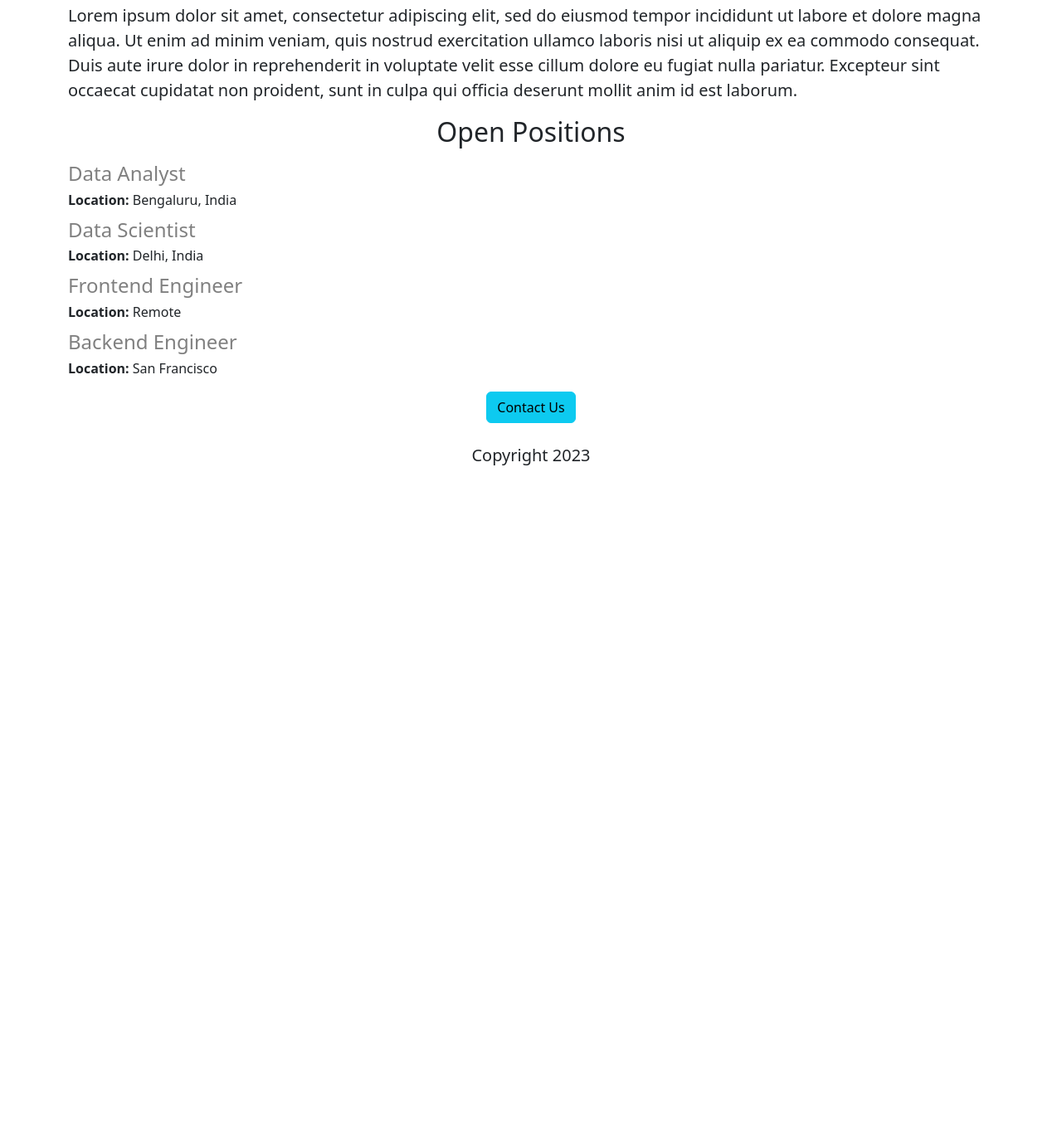
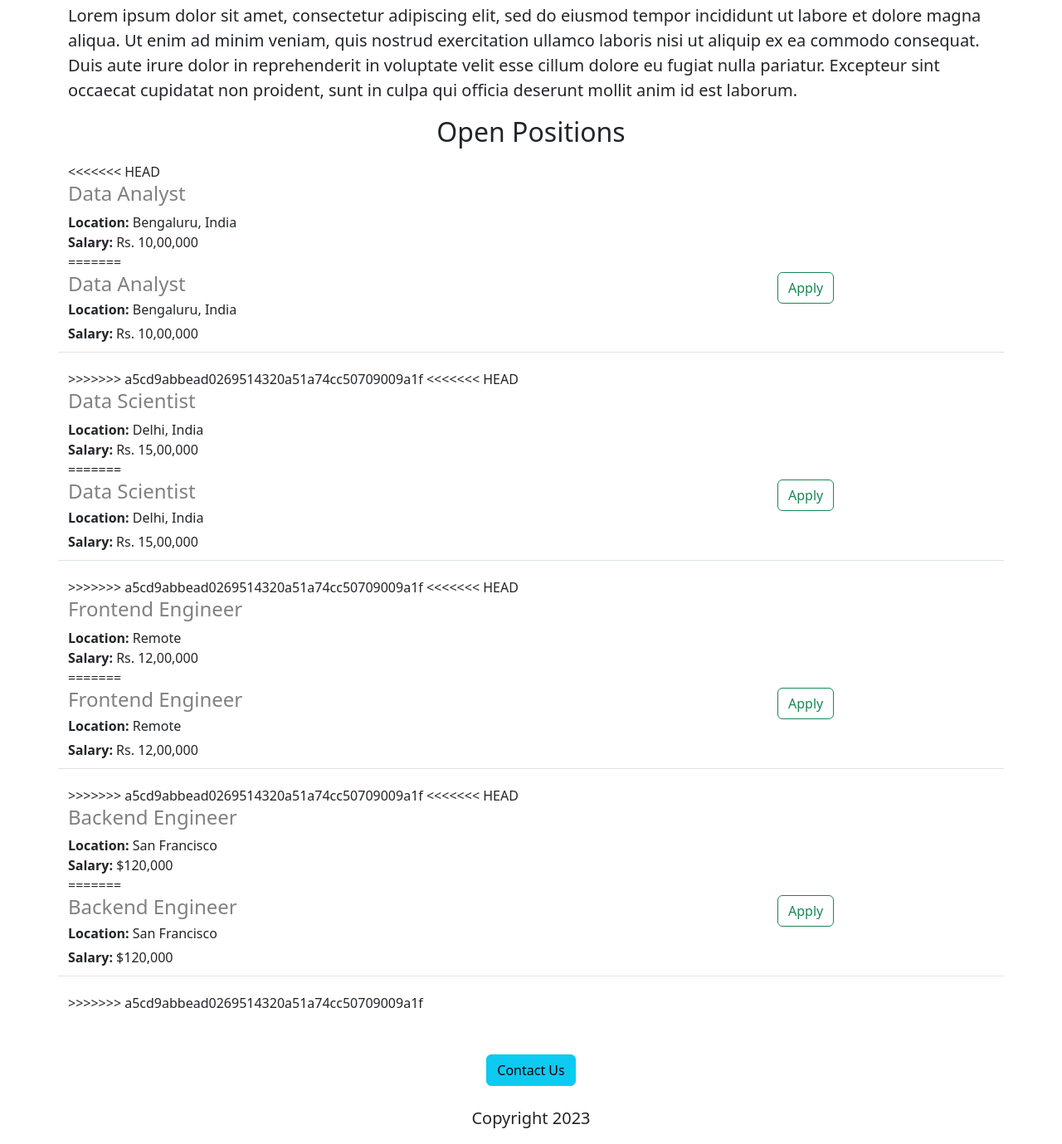
Before and after one commit to Triz-tan/thesis-website, a Flask app: page / in a window 1280 px wide. Shown: the part 754-2133 px from the top of the page at 83% size. Before the commit the page ends 1315 px from the top, so only its background shows below. Run offline with Flask 3, Linux system fonts and the light colour scheme.

Commit message:
Update home.html

```diff
--- a/app.py
+++ b/app.py
@@ -1,4 +1,4 @@
-from flask import Flask, render_template
+from flask import Flask, render_template, jsonify
 
 app = Flask(__name__)
 
@@ -36,5 +36,9 @@ JOBS = [
 def hello_world():
   return render_template('home.html', jobs=JOBS)
 
+@app.route("/api/jobs")
+def list_jobs():
+  return jsonify(JOBS)
+
 if __name__ == "__main__":
   app.run(host='0.0.0.0' , debug=True)
--- /dev/null
+++ b/requirements.txt
@@ -0,0 +1,2 @@
+Flask
+gunicorn
--- a/templates/home.html
+++ b/templates/home.html
@@ -21,13 +21,17 @@
     <p class="lead">Lorem ipsum dolor sit amet, consectetur adipiscing elit, sed do eiusmod tempor incididunt ut labore et dolore magna aliqua. Ut enim ad minim veniam, quis nostrud exercitation ullamco laboris nisi ut aliquip ex ea commodo consequat. Duis aute irure dolor in reprehenderit in voluptate velit esse cillum dolore eu fugiat nulla pariatur. Excepteur sint occaecat cupidatat non proident, sunt in culpa qui officia deserunt mollit anim id est laborum.
     </p>
   <h2 class="text-center mt-3 mb-3">Open Positions</h2>
-  <div>
+  <div style="margin-bottom:50px;">
     {% for job in jobs %}
+<<<<<<< HEAD
       <div>
-        <h4 style="color: gray; margin-bottom:5px;"> {{job['title']}} </h4>
-        <div style="margin-bottom:10px;"><b>Location: </b>{{job['location']}}
-        </div>
+        <h4 style="color: gray;"> {{job['title']}} </h4>
+        <div><b>Location: </b>{{job['location']}}</div>
+        <div><b>Salary: </b> {{job['salary']}} </div>
       </div>
+=======
+      {% include 'jobitem.html' %}
+>>>>>>> a5cd9abbead0269514320a51a74cc50709009a1f
     {% endfor %}
   </div>
   <div class="text-center mt-3 mb-3">
--- /dev/null
+++ b/templates/jobitem.html
@@ -0,0 +1,16 @@
+<div class="border-bottom row" style="margin-bottom:20px; padding-bottom:10px;">
+  <div class="col-9">
+    <h4
+      style="color: gray; margin-bottom:5px;"> {{job['title']}}
+    </h4>
+    <div style="margin-bottom:5px;">
+      <b>Location:</b> {{job['location']}}
+    </div>
+    <div>
+      <b>Salary:</b> {{job['salary']}}
+    </div>
+  </div>
+   <div class="col-2">
+     <button type="button" class="btn btn-outline-success">Apply</button>
+   </div>
+</div>
```
